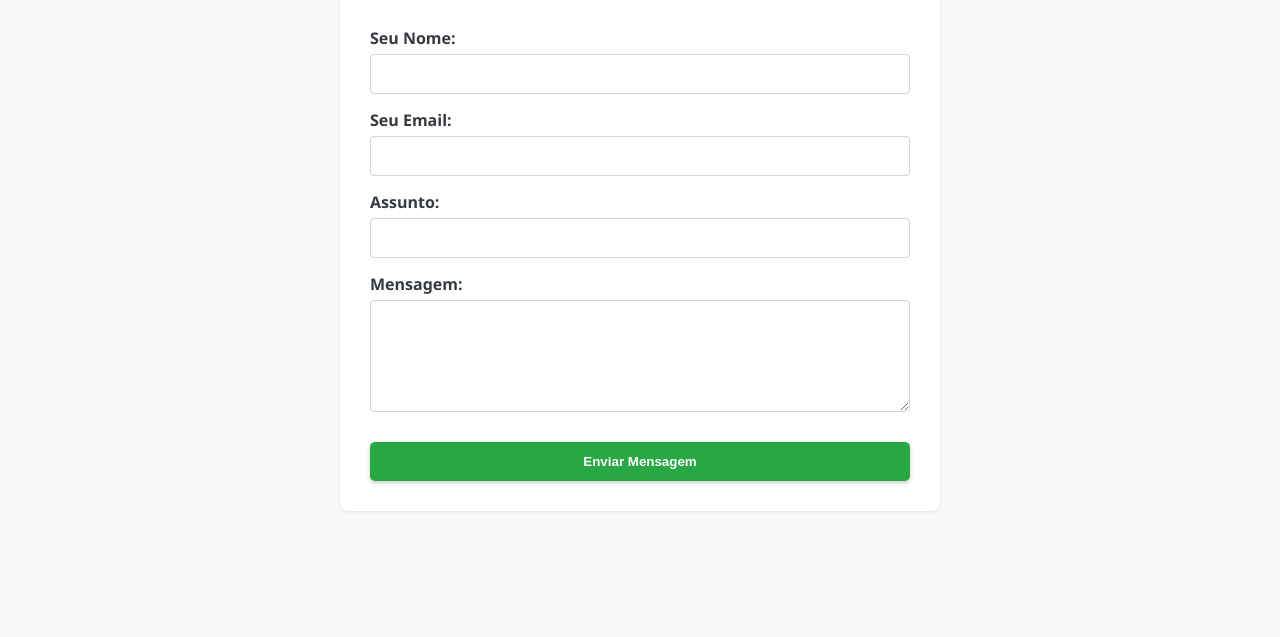
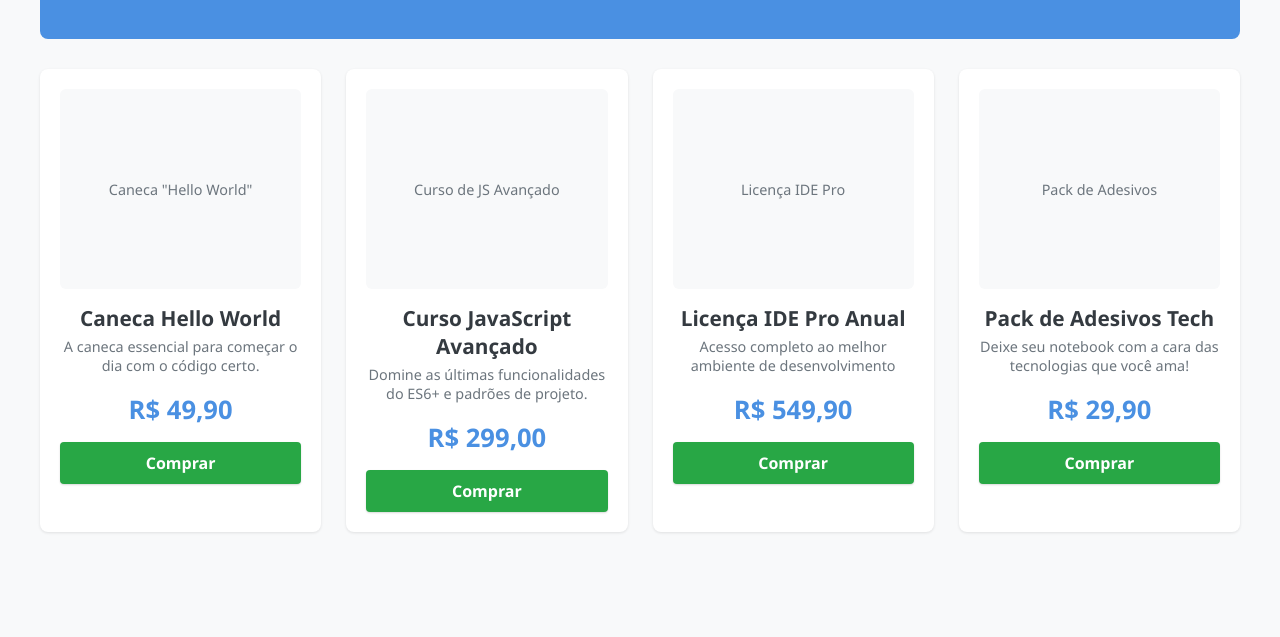
Before and after one commit to Arisleycds/Jaryredes, a plain HTML site: page index.html in a window 1280 px wide. Shown: the part 163-800 px from the top of the page. Drawn offline with Linux system fonts and the light colour scheme.

Commit message:
Update index.html

```diff
--- a/index.html
+++ b/index.html
@@ -1,21 +1,18 @@
 <!DOCTYPE html>
 <html lang="pt-BR">
-
 <head>
     <meta charset="UTF-8">
     <meta name="viewport" content="width=device-width, initial-scale=1.0">
-    <title>Contato - Comunidade DevTalks</title>
+    <title>Loja DevTalks - Produtos para Desenvolvedores</title>
     <style>
         /* Variáveis CSS HERDADAS DA COMUNIDADE DEV TALKS */
         :root {
-            --cor-primaria: #4a90e2;
-            /* Azul Comunitário */
-            --cor-fundo: #f8f9fa;
-            /* Cinza bem claro */
+            --cor-primaria: #4a90e2; /* Azul Comunitário */
+            --cor-fundo: #f8f9fa; /* Cinza bem claro */
             --cor-card: #ffffff;
             --cor-texto: #343a40;
             --sombra-card: 0 1px 3px rgba(0, 0, 0, 0.1);
-            --cor-verde-acao: #28a745;
+            --cor-verde-acao: #28a745; /* Botão Comprar */
             --cor-verde-hover: #218838;
             --cor-cabecalho-fundo: #e9ecef;
             --cor-meta-dados: #6c757d;
@@ -32,150 +29,173 @@
         }
 
         .container {
-            max-width: 600px;
-            /* Reduzi a largura para um formulário */
+            max-width: 1200px; /* Aumentei para caber mais produtos */
             margin: 40px auto;
             padding: 0 20px;
         }
 
-        /* Classes herdadas para o visual do card e botão */
-        .forum-list {
-            background-color: var(--cor-card);
-            border-radius: 8px;
-            box-shadow: var(--sombra-card);
-            overflow: hidden;
-            padding: 30px;
+        a {
+            text-decoration: none;
+            color: var(--cor-primaria);
         }
 
-        .btn-novo-topico {
-            display: inline-block;
+        /* CABEÇALHO (Herdado) */
+        .header-comunidade {
+            background-color: var(--cor-primaria);
+            color: white;
+            padding: 30px 20px;
+            border-radius: 8px;
+            text-align: center;
+            margin-bottom: 30px;
+        }
+
+        .header-comunidade h1 {
+            margin: 0;
+            font-size: 2.2em;
+        }
+
+        /* BOTÃO COMPRAR (Reutiliza o estilo do botão de ação) */
+        .btn-comprar {
+            display: block; /* Ocupa a largura total do card */
             background-color: var(--cor-verde-acao);
             color: white;
-            padding: 12px 25px;
-            border-radius: 5px;
+            padding: 10px 15px;
+            border-radius: 4px;
             font-weight: bold;
-            box-shadow: 0 2px 4px rgba(0, 0, 0, 0.2);
+            box-shadow: 0 1px 2px rgba(0, 0, 0, 0.15);
             transition: background-color 0.3s;
-            border: none;
-            /* Adicionado para o botão */
-            cursor: pointer;
-            width: 100%;
-            /* Faz o botão ocupar a largura total do container */
+            text-align: center;
             margin-top: 15px;
         }
 
-        .btn-novo-topico:hover {
+        .btn-comprar:hover {
             background-color: var(--cor-verde-hover);
             text-decoration: none;
         }
 
-        .header-comunidade {
-            background-color: var(--cor-primaria);
-            color: white;
-            padding: 25px 20px;
-            border-radius: 8px 8px 0 0;
-            text-align: center;
-            margin-bottom: 0;
-            /* Removido o margin-bottom para encaixar com o form-container */
+
+        /* ESTRUTURA DA LOJA/GRID */
+        .product-grid {
+            display: grid;
+            grid-template-columns: repeat(auto-fit, minmax(280px, 1fr)); /* 3-4 colunas, responsivo */
+            gap: 25px;
         }
 
-        .header-comunidade h1 {
-            margin: 0;
-            font-size: 2em;
+        .product-card {
+            background-color: var(--cor-card);
+            border-radius: 8px;
+            box-shadow: var(--sombra-card);
+            padding: 20px;
+            text-align: center;
+            transition: transform 0.2s;
         }
 
-        .header-comunidade p {
-            margin: 5px 0 0;
+        .product-card:hover {
+            transform: translateY(-5px); /* Efeito de elevação sutil no hover */
+            box-shadow: 0 4px 12px rgba(0, 0, 0, 0.1);
         }
 
-
-        /* Estilos Específicos do Formulário */
-
-        .contact-form {
+        .product-image {
+            width: 100%;
+            height: 200px;
+            background-color: var(--cor-fundo); /* Placeholder visual */
+            border-radius: 6px;
+            margin-bottom: 15px;
             display: flex;
-            flex-direction: column;
-            gap: 15px;
+            align-items: center;
+            justify-content: center;
+            font-size: 0.9em;
+            color: var(--cor-meta-dados);
         }
 
-        .form-group {
-            display: flex;
-            flex-direction: column;
+        .product-title {
+            font-size: 1.3em;
+            font-weight: 600;
+            color: var(--cor-texto);
+            margin-bottom: 5px;
         }
 
-        .form-group label {
-            font-weight: 600;
-            margin-bottom: 5px;
-            color: var(--cor-texto);
+        .product-description {
+            font-size: 0.9em;
+            color: var(--cor-meta-dados);
+            margin-bottom: 15px;
+            height: 40px; /* Altura fixa para alinhar preços */
+            overflow: hidden;
         }
 
-        .form-group input[type="text"],
-        .form-group input[type="email"],
-        .form-group input[type="text"],
-        /* Assunto */
-        .form-group textarea {
-            padding: 10px 12px;
-            border: 1px solid #ced4da;
-            border-radius: 4px;
-            font-size: 1em;
-            transition: border-color 0.3s, box-shadow 0.3s;
-            background-color: var(--cor-card);
-            color: var(--cor-texto);
+        .product-price {
+            font-size: 1.6em;
+            font-weight: bold;
+            color: var(--cor-primaria);
+            margin-bottom: 5px;
         }
 
-        .form-group input:focus,
-        .form-group textarea:focus {
-            border-color: var(--cor-primaria);
-            box-shadow: 0 0 0 0.2rem rgba(74, 144, 226, 0.25);
-            outline: none;
-            background-color: var(--cor-card);
-        }
-
-        .form-group textarea {
-            resize: vertical;
+        /* Responsividade */
+        @media (max-width: 600px) {
+            .product-grid {
+                grid-template-columns: 1fr; /* Uma coluna em telas pequenas */
+            }
         }
     </style>
 </head>
-
 <body>
 
     <div class="container">
 
-        <div class="header-comunidade" style="border-radius: 8px 8px 0 0;">
-            <h1>Fale Conosco - DevTalks</h1>
-            <p>Envie suas dúvidas, sugestões ou entre em contato com a moderação.</p>
+        <div class="header-comunidade">
+            <h1>A Loja do Dev</h1>
+            <p>Ferramentas, cursos e a melhor caneca para seu café!</p>
         </div>
 
-        <div class="form-container forum-list" style="border-radius: 0 0 8px 8px;">
-            <form action="#" method="POST" class="contact-form">
+        <div class="product-grid">
 
-                <div class="form-group">
-                    <label for="nome">Seu Nome:</label>
-                    <input type="text" id="nome" name="nome" required>
+            <div class="product-card">
+                <div class="product-image">
+
+                    Caneca "Hello World"
                 </div>
+                <div class="product-title">Caneca Hello World</div>
+                <div class="product-description">A caneca essencial para começar o dia com o código certo.</div>
+                <div class="product-price">R$ 49,90</div>
+                <a href="#" class="btn-comprar">Comprar</a>
+            </div>
 
-                <div class="form-group">
-                    <label for="email">Seu Email:</label>
-                    <input type="email" id="email" name="email" required>
+            <div class="product-card">
+                <div class="product-image">
+
+                    Curso de JS Avançado
                 </div>
+                <div class="product-title">Curso JavaScript Avançado</div>
+                <div class="product-description">Domine as últimas funcionalidades do ES6+ e padrões de projeto.</div>
+                <div class="product-price">R$ 299,00</div>
+                <a href="#" class="btn-comprar">Comprar</a>
+            </div>
 
-                <div class="form-group">
-                    <label for="assunto">Assunto:</label>
-                    <input type="text" id="assunto" name="assunto" required>
+            <div class="product-card">
+                <div class="product-image">
+
+                    Licença IDE Pro
                 </div>
+                <div class="product-title">Licença IDE Pro Anual</div>
+                <div class="product-description">Acesso completo ao melhor ambiente de desenvolvimento integrado do mercado.</div>
+                <div class="product-price">R$ 549,90</div>
+                <a href="#" class="btn-comprar">Comprar</a>
+            </div>
 
-                <div class="form-group">
-                    <label for="mensagem">Mensagem:</label>
-                    <textarea id="mensagem" name="mensagem" rows="6" required></textarea>
+            <div class="product-card">
+                <div class="product-image">
+
+                    Pack de Adesivos
                 </div>
+                <div class="product-title">Pack de Adesivos Tech</div>
+                <div class="product-description">Deixe seu notebook com a cara das tecnologias que você ama!</div>
+                <div class="product-price">R$ 29,90</div>
+                <a href="#" class="btn-comprar">Comprar</a>
+            </div>
 
-                <button type="submit" class="btn-novo-topico">
-                    Enviar Mensagem
-                </button>
-            </form>
         </div>
 
     </div>
 
 </body>
-
 </html>
```
